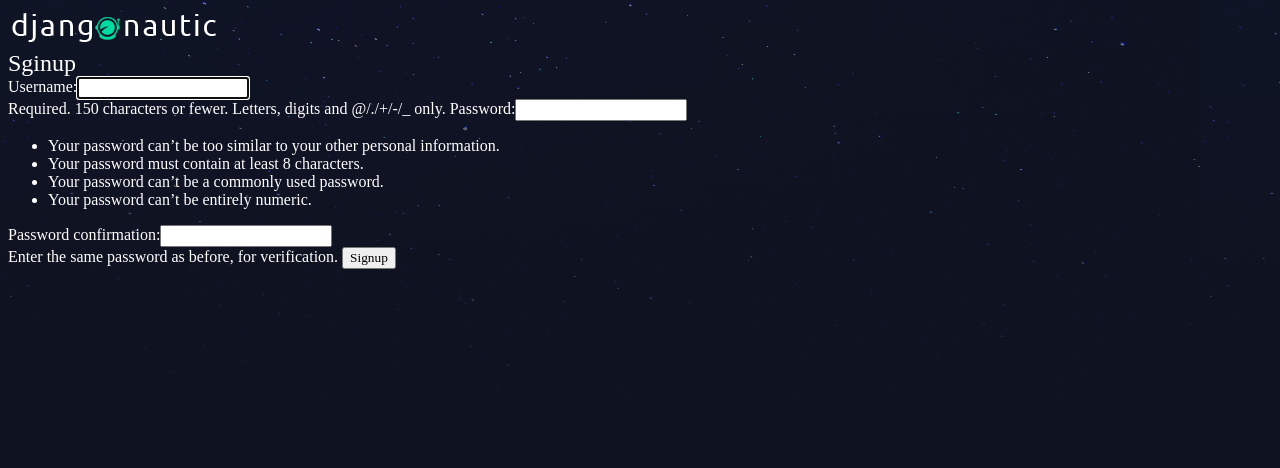
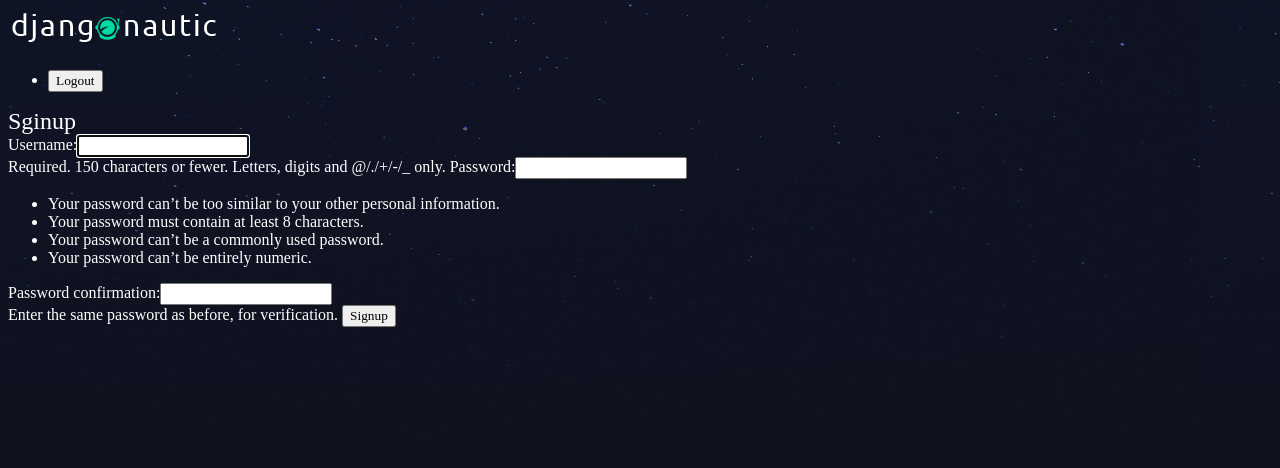
Before and after one commit to skrskr/blog, a Django app: page /accounts/signup/ in a window 1280 px wide. Shown: the top 468 px of the page. Run offline with Django 3.2, Linux system fonts and the light colour scheme.

Commit message:
added logout

```diff
--- a/accounts/urls.py
+++ b/accounts/urls.py
@@ -7,4 +7,5 @@ app_name="accounts"
 urlpatterns = [
     url(r'^signup/$', views.signup_view, name="signup"),
     url(r'^login/$', views.login_view, name="login"),
+    url(r'^logout/$', views.logout_view, name="logout"),
 ]
--- a/accounts/views.py
+++ b/accounts/views.py
@@ -1,6 +1,6 @@
 from django.shortcuts import render, redirect
 from django.contrib.auth.forms import UserCreationForm, AuthenticationForm
-from django.contrib.auth import login
+from django.contrib.auth import login, logout
 
 
 def signup_view(request):
@@ -26,3 +26,8 @@ def login_view(request):
         form = AuthenticationForm()
 
     return render(request, 'accounts/login.html', {'form': form})
+
+def logout_view(request):
+    if request.method == 'POST':
+        logout(request)
+        return redirect('articles:list')
--- a/templates/base_layout.html
+++ b/templates/base_layout.html
@@ -8,7 +8,17 @@
     </head>
     <body>
         <div class="wrapper">
-            <a href="{% url 'articles:list' %}"><img src="{% static 'logo.png' %}" /></a>
+            <h1><a href="{% url 'articles:list' %}"><img src="{% static 'logo.png' %}" /></a></h1>
+            <nav>
+                <ul>
+                    <li>
+                        <form class="logout-link" action="{% url 'accounts:logout' %}" method="POST">
+                            {% csrf_token %}
+                            <button type="submit">Logout</button>
+                        </form>
+                    </li>
+                </ul>
+            </nav>
             {% block content %}
             {% endblock %}
         </div>
```
